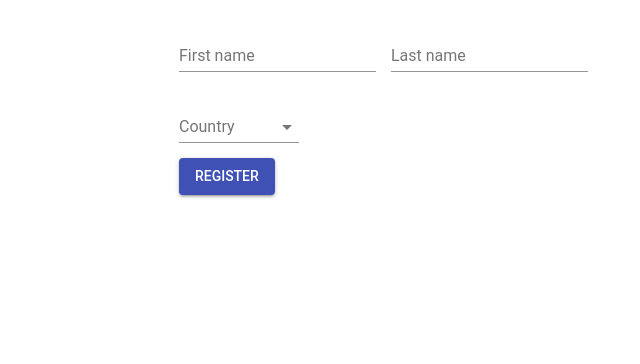
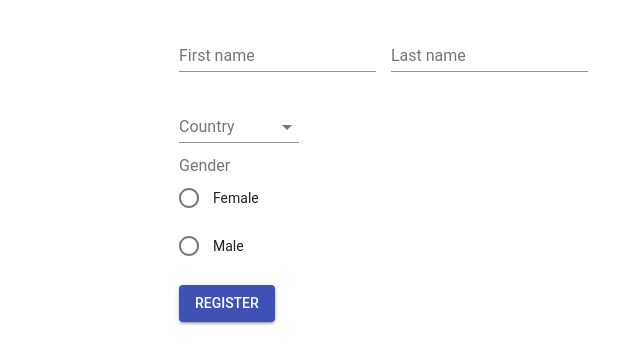
Before and after one commit to tomaszpach/fpwd, a React (Create React App) app: page / in a window 1280 px wide. Shown: the top 364 px of the page, without its empty margins (61-701 px from the left). Built offline with nearby package versions, Linux system fonts and the light colour scheme.

Commit message:
add gender radio

```diff
--- a/src/App.js
+++ b/src/App.js
@@ -6,13 +6,15 @@ import Button from '@material-ui/core/Button';
 // Components
 import Names from './components/Names';
 import Country from './components/Country';
+import Gender from "./components/Gender";
 
 class App extends Component {
 
     state = {
         firstName: '',
         lastName: '',
-        country: ''
+        country: '',
+        gender: ''
     };
 
     handleChange(type, e) {
@@ -30,6 +32,10 @@ class App extends Component {
             case 'country':
                 this.setState({country: value});
                 break;
+
+            case 'gender':
+                this.setState({gender: value});
+                break;
         }
     }
 
@@ -40,12 +46,13 @@ class App extends Component {
 
     render() {
 
-        const {firstName, lastName, country} = this.state;
+        const {firstName, lastName, country, gender} = this.state;
 
         return (
             <form onSubmit={(e) => this.handleSubmit(e)}>
                 <Names firstName={firstName} lastName={lastName} onChange={(type, e) => this.handleChange(type, e)}/>
                 <Country country={country} onChange={(type, e) => this.handleChange(type, e)}/>
+                <Gender gender={gender} onChange={(type, e) => this.handleChange(type, e)}/>
 
                 <Button type="submit" variant="contained" color="primary">
                     Register
--- /dev/null
+++ b/src/components/Gender.js
@@ -0,0 +1,27 @@
+import React from 'react';
+import FormControl from '@material-ui/core/FormControl';
+import FormLabel from '@material-ui/core/FormLabel';
+import RadioGroup from '@material-ui/core/RadioGroup';
+import FormControlLabel from '@material-ui/core/FormControlLabel';
+import Radio from '@material-ui/core/Radio';
+
+const Gender = ({gender, onChange}) => {
+    return (
+        <div className="row">
+            <FormControl component="fieldset">
+                <FormLabel component="legend">Gender</FormLabel>
+                <RadioGroup
+                    aria-label="Gender"
+                    name="gender1"
+                    value={gender}
+                    onChange={(e) => onChange('gender', e)}
+                >
+                    <FormControlLabel value="female" control={<Radio/>} label="Female"/>
+                    <FormControlLabel value="male" control={<Radio/>} label="Male"/>
+                </RadioGroup>
+            </FormControl>
+        </div>
+    )
+};
+
+export default Gender;
```
